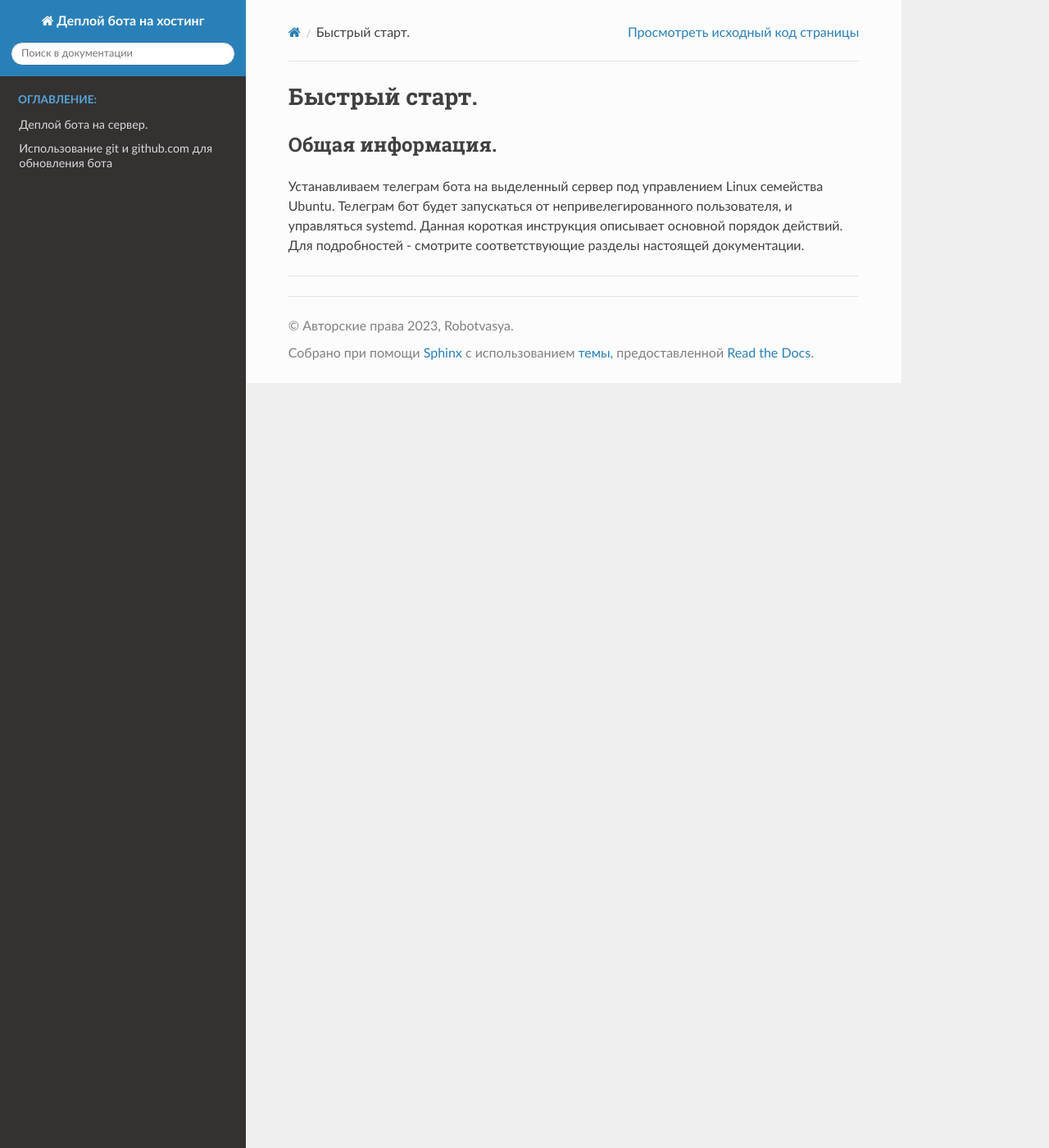
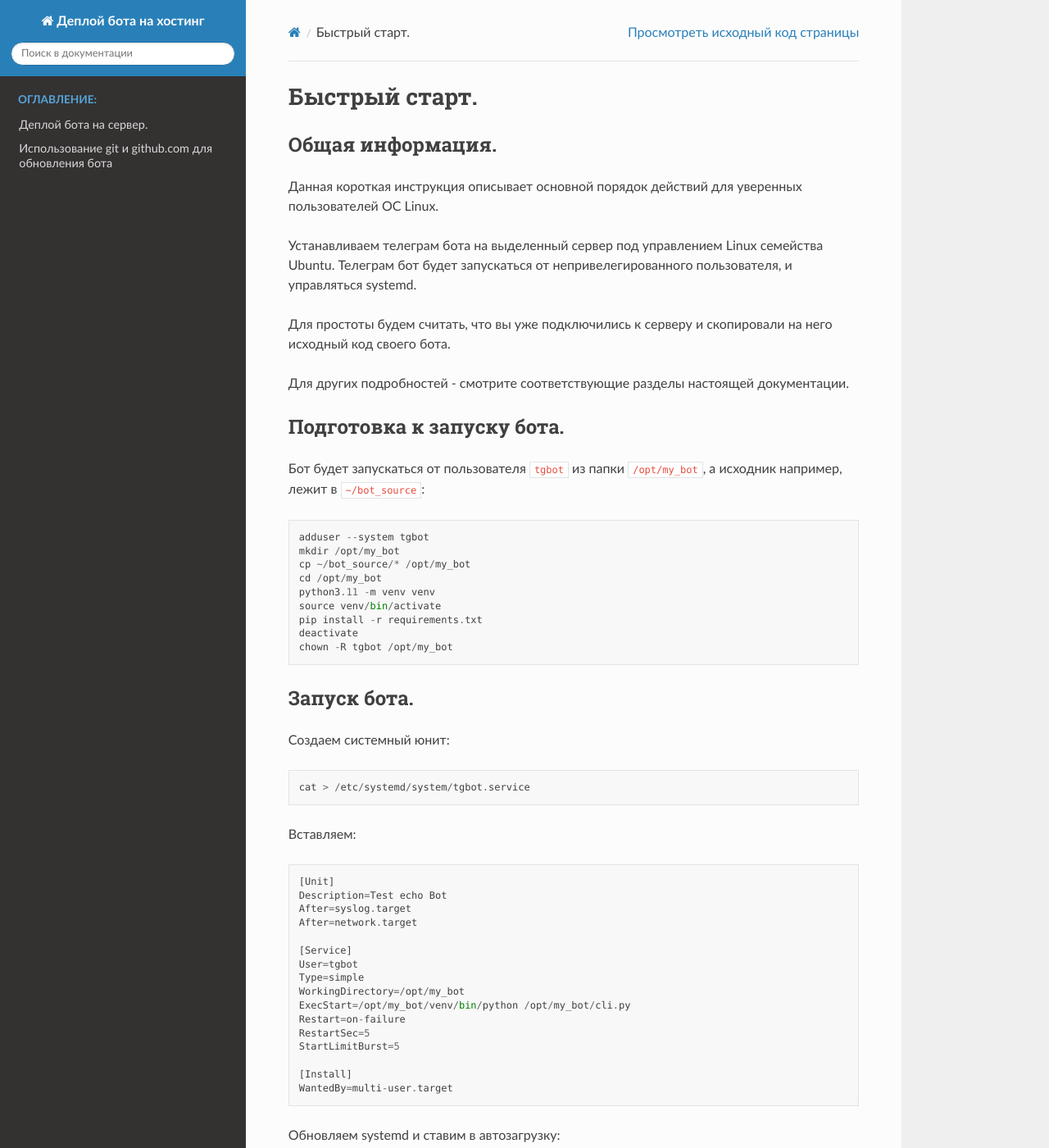
Before and after one commit to Robotvasya/bot_deploy_docs, a Sphinx documentation site: the page built from source/quik_start.rst, in a window 1280 px wide and 1400 px high. Shown: the whole window at 82% size. Built offline with Sphinx 7.4.7 and the Read the Docs theme 2.0.0, drawn with Linux system fonts in a browser that asks for light colours; some of the changed text lies outside the part shown.

Commit message:
Update quik_start.rst
[+] quick start instructions

```diff
--- a/source/quik_start.rst
+++ b/source/quik_start.rst
@@ -4,10 +4,63 @@
 Общая информация.
 -----------------
 
+Данная короткая инструкция описывает основной порядок действий для уверенных пользователей ОС Linux.
+
 Устанавливаем телеграм бота на выделенный сервер под управлением Linux семейства Ubuntu.
 Телеграм бот будет запускаться от непривелегированного пользователя, и управляться systemd.
-Данная короткая инструкция описывает основной порядок действий. Для подробностей - смотрите соответствующие разделы настоящей документации.
+
+Для простоты будем считать, что вы уже подключились к серверу и скопировали на него исходный код своего бота.
+
+Для других подробностей - смотрите соответствующие разделы настоящей документации.
+
+Подготовка к запуску бота.
+--------------------------
+
+Бот будет запускаться от пользователя ``tgbot`` из папки ``/opt/my_bot``, а исходник например, лежит в ``~/bot_source``::
+
+  adduser --system tgbot
+  mkdir /opt/my_bot
+  cp ~/bot_source/* /opt/my_bot
+  cd /opt/my_bot
+  python3.11 -m venv venv
+  source venv/bin/activate
+  pip install -r requirements.txt
+  deactivate
+  chown -R tgbot /opt/my_bot
 
 
 
-~~~~~~~~~~~~~~~~~~
+Запуск бота.
+------------
+
+Создаем системный юнит::
+
+  cat > /etc/systemd/system/tgbot.service
+
+Вставляем::
+
+  [Unit]
+  Description=Test echo Bot
+  After=syslog.target
+  After=network.target
+
+  [Service]
+  User=tgbot
+  Type=simple
+  WorkingDirectory=/opt/my_bot
+  ExecStart=/opt/my_bot/venv/bin/python /opt/my_bot/cli.py
+  Restart=on-failure
+  RestartSec=5
+  StartLimitBurst=5
+
+  [Install]
+  WantedBy=multi-user.target
+
+Обновляем systemd и ставим в автозагрузку::
+
+  systemctl daemon-reload
+  systemctl enable tgbot
+
+Запускаем::
+
+  systemctl start tgbot
```
